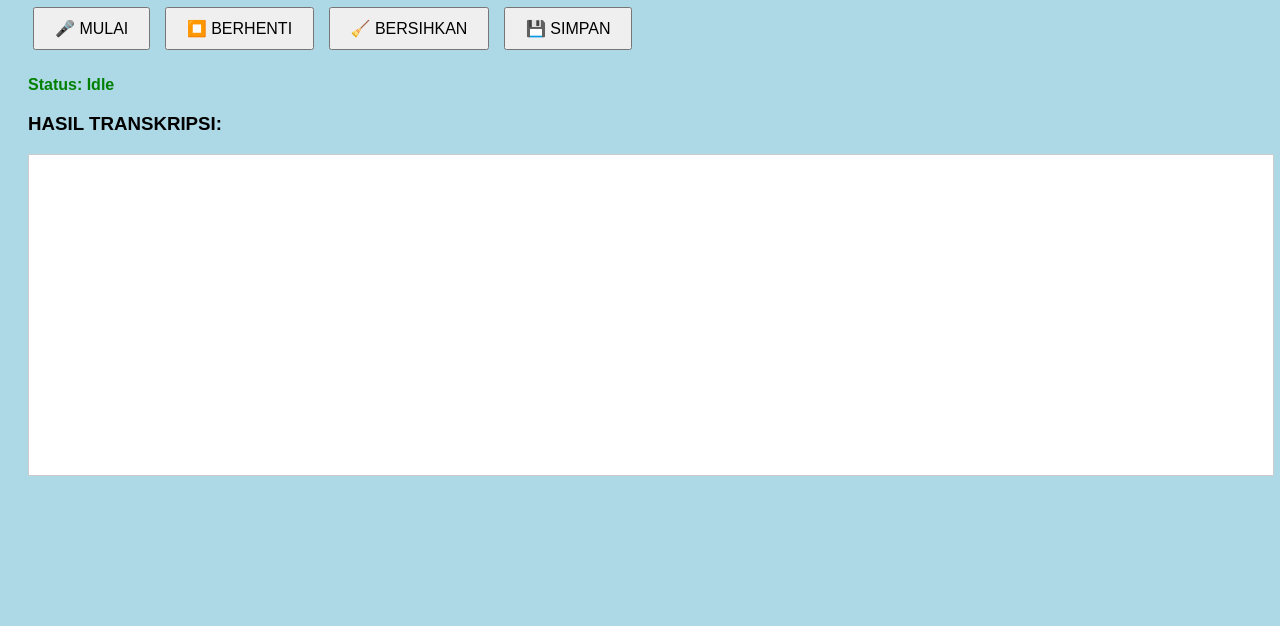
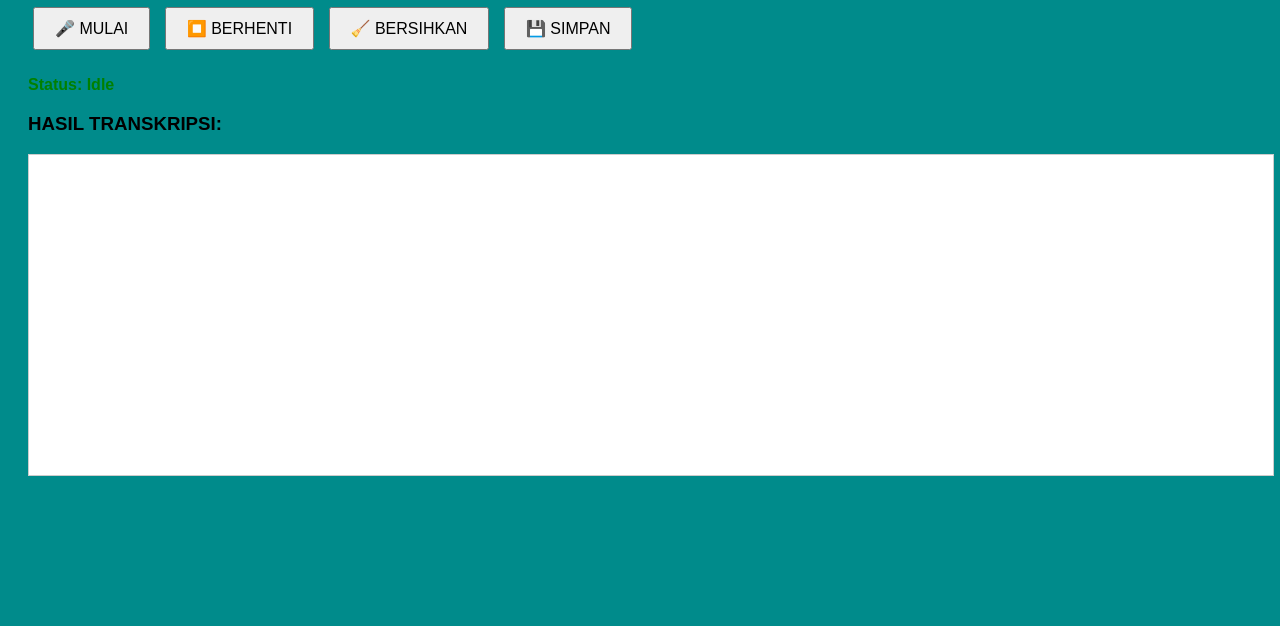
Before and after one commit to smksgajahmadabwi/notulenOtomatis, a plain HTML site: page index.html in a window 1280 px wide. Shown: the part 174-800 px from the top of the page. Drawn offline with Linux system fonts and the light colour scheme.

Commit message:
Update index.html

```diff
--- a/index.html
+++ b/index.html
@@ -7,7 +7,7 @@
     body {
       font-family: Arial, sans-serif;
       padding: 20px;
-      background:  #ADD8E6;
+      background:  #008B8B;
     }
     h1 {
       text-align: center;
```
